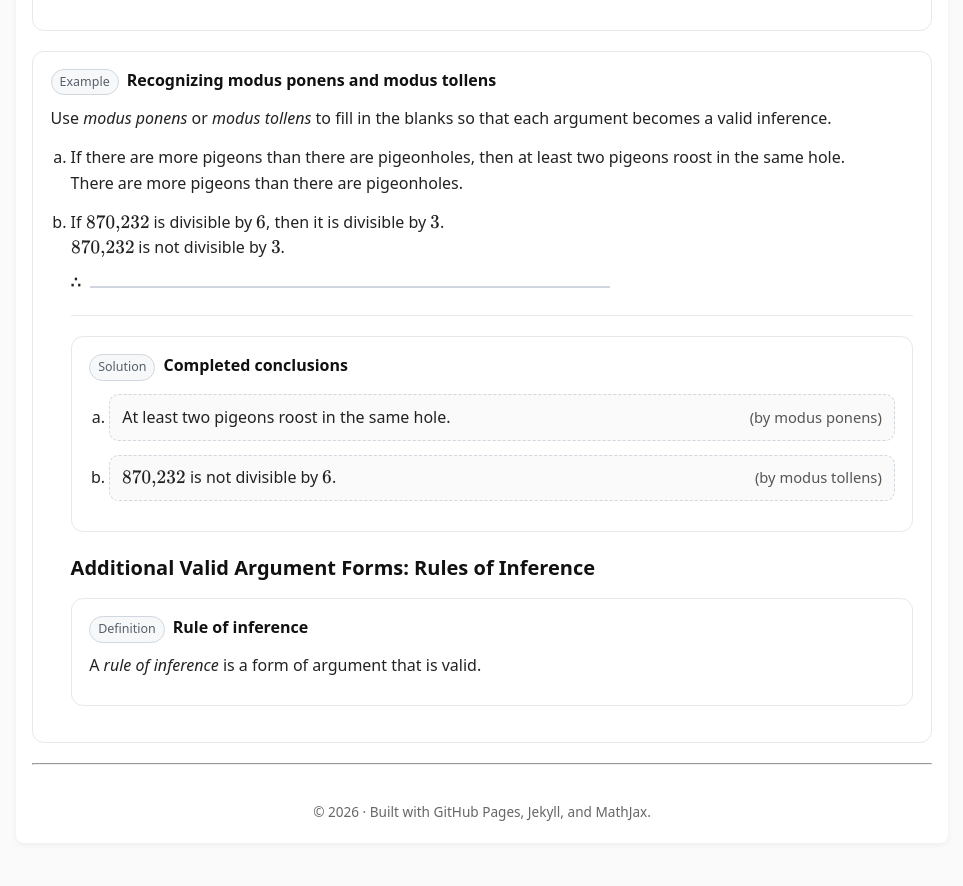
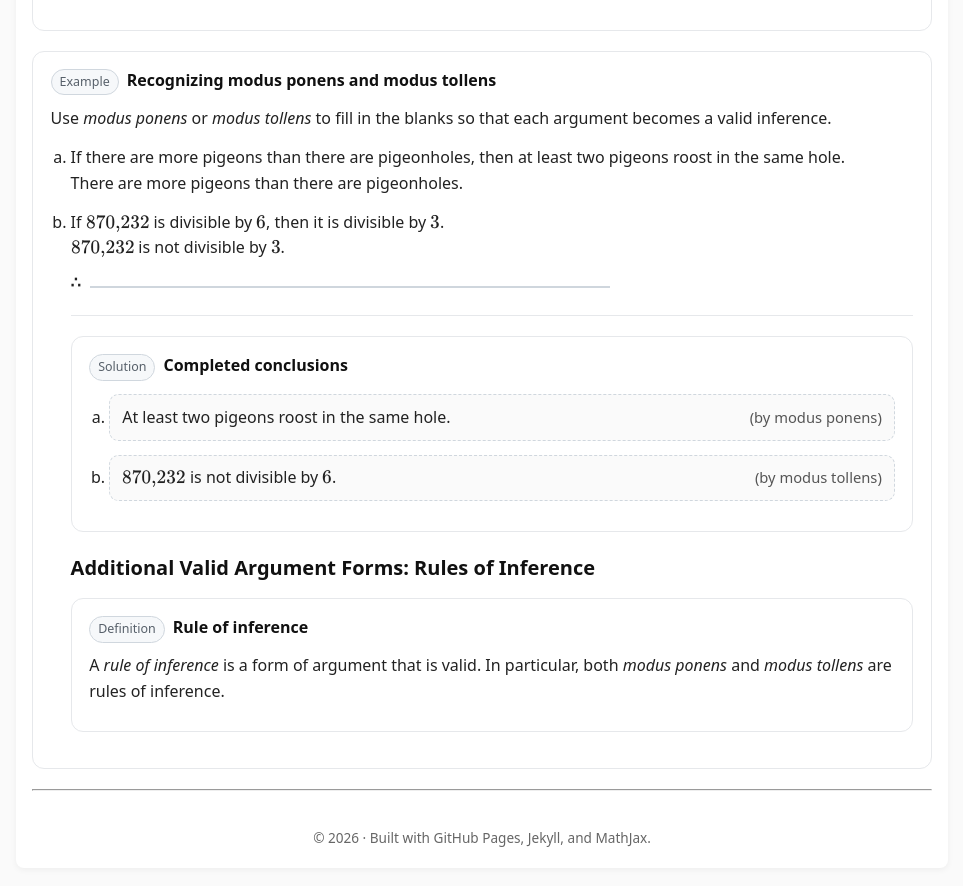
Before and after one commit to SaleemKamaludin/SaleemKamaludin.github.io, a Jekyll site: the page built from courses/comp1604/lecture-notes/lecture-01/index.md, in a window 1280 px wide and 900 px high, scrolled down 5301 px. Shown: the top 886 px of the window, without its empty margins (158-1121 px from the left). Built offline with Jekyll 4.4.1, drawn with Linux system fonts in a browser that asks for light colours.

Commit message:
Update index.md

```diff
--- a/courses/comp1604/lecture-notes/lecture-01/index.md
+++ b/courses/comp1604/lecture-notes/lecture-01/index.md
@@ -1779,3 +1779,4 @@ It is instructive to verify that modus ponens is a valid argument form. Doing so
 
   <p>
  A <em>rule of inference</em> is a form of argument that is valid.
+      In particular, both <em>modus ponens</em> and <em>modus tollens</em> are rules of inference.
```
